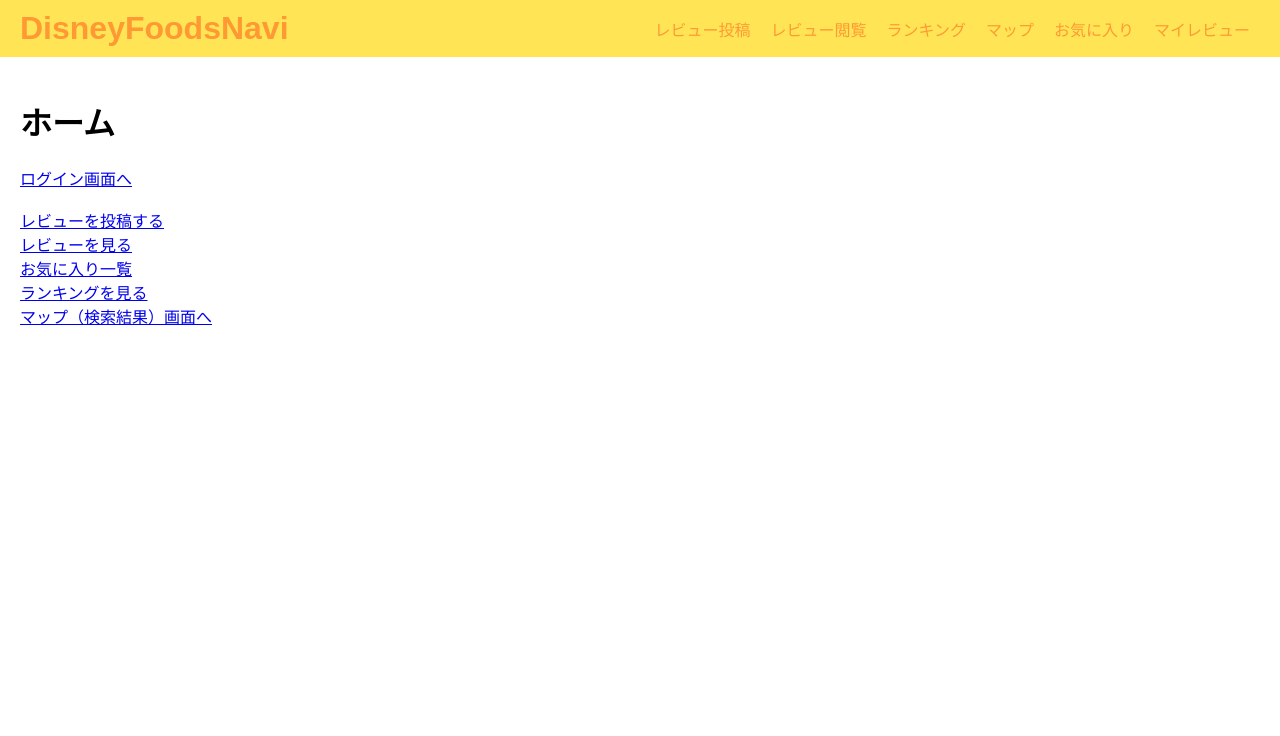
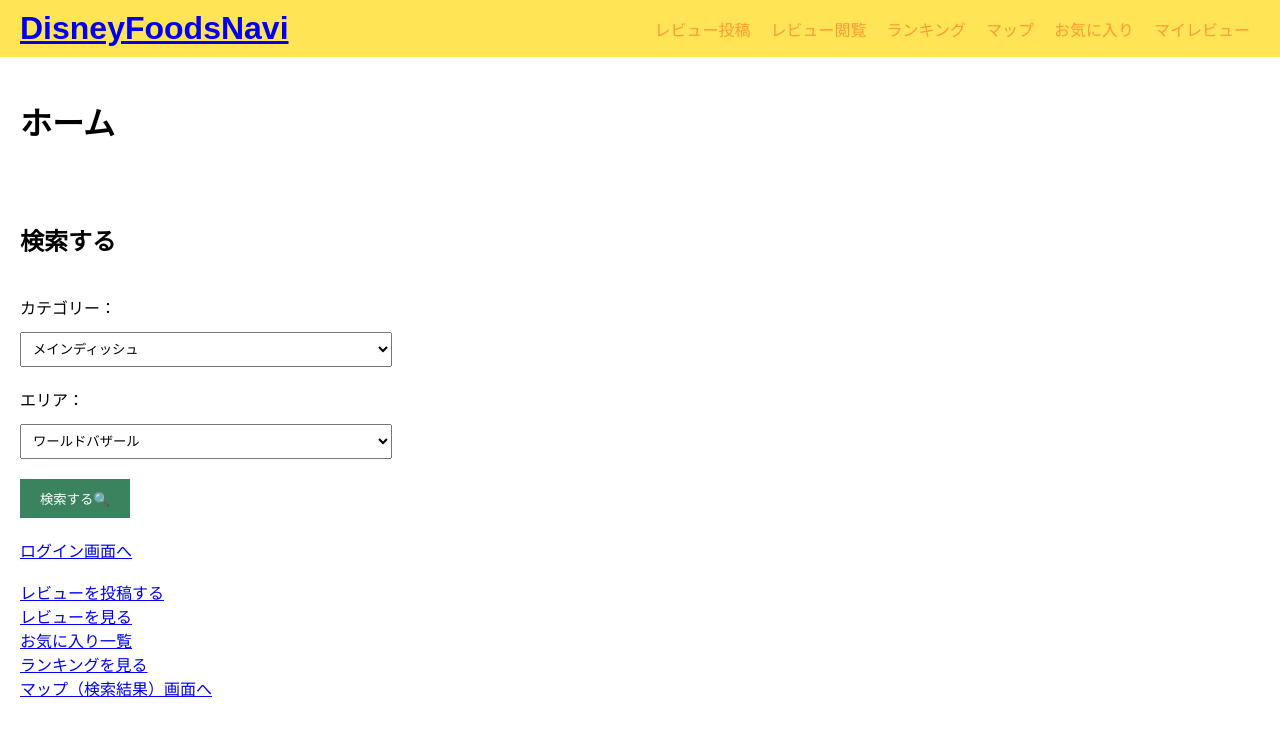
Before and after one commit to MutsukiIshido/DisneyFoodsNavi, a Django app: page /home/ in a window 1280 px wide. Shown: the top 736 px of the page. Run offline with Django 5.2, Linux system fonts and the light colour scheme.

Commit message:
ホーム画面に検索部分を追加

```diff
--- a/DisneyFoodsNavi/app/templates/base.html
+++ b/DisneyFoodsNavi/app/templates/base.html
@@ -11,7 +11,7 @@
 <body>
     <header>
         <div class="logo">
-            <h1>DisneyFoodsNavi</h1>
+            <h1><a href="{% url 'home' %}">DisneyFoodsNavi</a></h1>
         </div>
         <nav>
             <ul>
--- a/DisneyFoodsNavi/app/templates/home.html
+++ b/DisneyFoodsNavi/app/templates/home.html
@@ -1,4 +1,5 @@
 {% extends 'base.html' %}
+{% load static %}
 
 <!DOCTYPE html>
 <html lang="ja">
@@ -6,10 +7,66 @@
     <meta charset="UTF-8">
     <meta name="viewport" content="width=device-width, initial-scale=1.0">
     <title>{% block title %}DisneyFoodsNavi{% endblock %}</title>
+    <style>
+        button:hover { /* ホバー時に背景色を変更 */
+            background-color: #0056b3;
+        }
+    </style>
 </head>
 <body>
 {% block content %}
-    <h1>ホーム</h1>
+    <h1>ホーム</h1><br>
+    <br>
+    <h2 style="text-align: left;">検索する</h2><br>
+    <form id="searchForm" method="GET" action="{% url 'map' %}">
+        <div class="form-group" style="margin-bottom: 20px;">
+            <label for="category" style="display: block; margin-bottom: 8px;">カテゴリー：</label>
+            <select name="category" id="category"
+            style="padding: 8px; width: 30%; margin-top: 5px;">
+                <option value="maindish">メインディッシュ</option>
+                <option value="snacks">軽食</option>
+                <option value="sidemenu">サイドメニュー</option>
+                <option value="kidsmenu">キッズメニュー</option>
+                <option value="dessert">デザート</option>
+                <option value="drink">ドリンク</option>
+                <option value="alcoholdrink">アルコールドリンク</option>
+            </select>
+        </div>
+
+        <div class="form-group" style="margin-bottom: 20px;">
+            <label for="category" style="display: block; margin-bottom: 8px;">エリア：</label>
+            <select name="area" id="area"
+            style="padding: 8px; width: 30%; margin-top: 5px;">
+                <option value="WorldBazaar">ワールドバザール</option>
+                <option value="Adventureland">アドベンチャーランド</option>
+                <option value="Westernland">ウエスタンランド</option>
+                <option value="Critter Country">クリッターカントリー</option>
+                <option value="Fantasyland">ファンタジーランド</option>
+                <option value="Toontown">トゥーンタウン</option>
+                <option value="Tomorrowland">トゥモローランド</option>
+                <option value="MediterraneanHarbor">メディテレーニアンハーバー</option>
+                <option value="AmericanWaterfront">アメリカンウォーターフロント</option>
+                <option value="PortDiscovery">ポートディスカバリー</option>
+                <option value="LostRiverDelta">ロストリバーデルタ</option>
+                <option value="FantasySprings">ファンタジースプリングス</option>
+                <option value="ArabianCoast">アラビアンコースト</option>
+                <option value="MermaidLagoon">マーメイドラグーン</option>
+                <option value="MysteriousIsland">ミステリアスアイランド</option>
+            </select>
+        </div>
+
+        <button type="submit"
+        style="padding: 10px 20px;
+        background-color: #3a835e;
+        color: white;
+        border: none;
+        cursor: pointer;">検索する🔍</button>
+    </form>
+
+    <div id="searchResults" style="margin-top: 20px;"></div>
+
+    <script src="{% static 'script.js' %}"></script>
+
     <a href="{% url 'login' %}">ログイン画面へ</a><br>
     <br>
     <a href="{% url 'writereview' %}">レビューを投稿する</a><br>
@@ -18,6 +75,5 @@
     <a href="{% url 'ranking' %}">ランキングを見る</a><br>
     <a href="{% url 'map' %}">マップ（検索結果）画面へ</a><br>
 {% endblock %}
-
 </body>
 </html>
```
